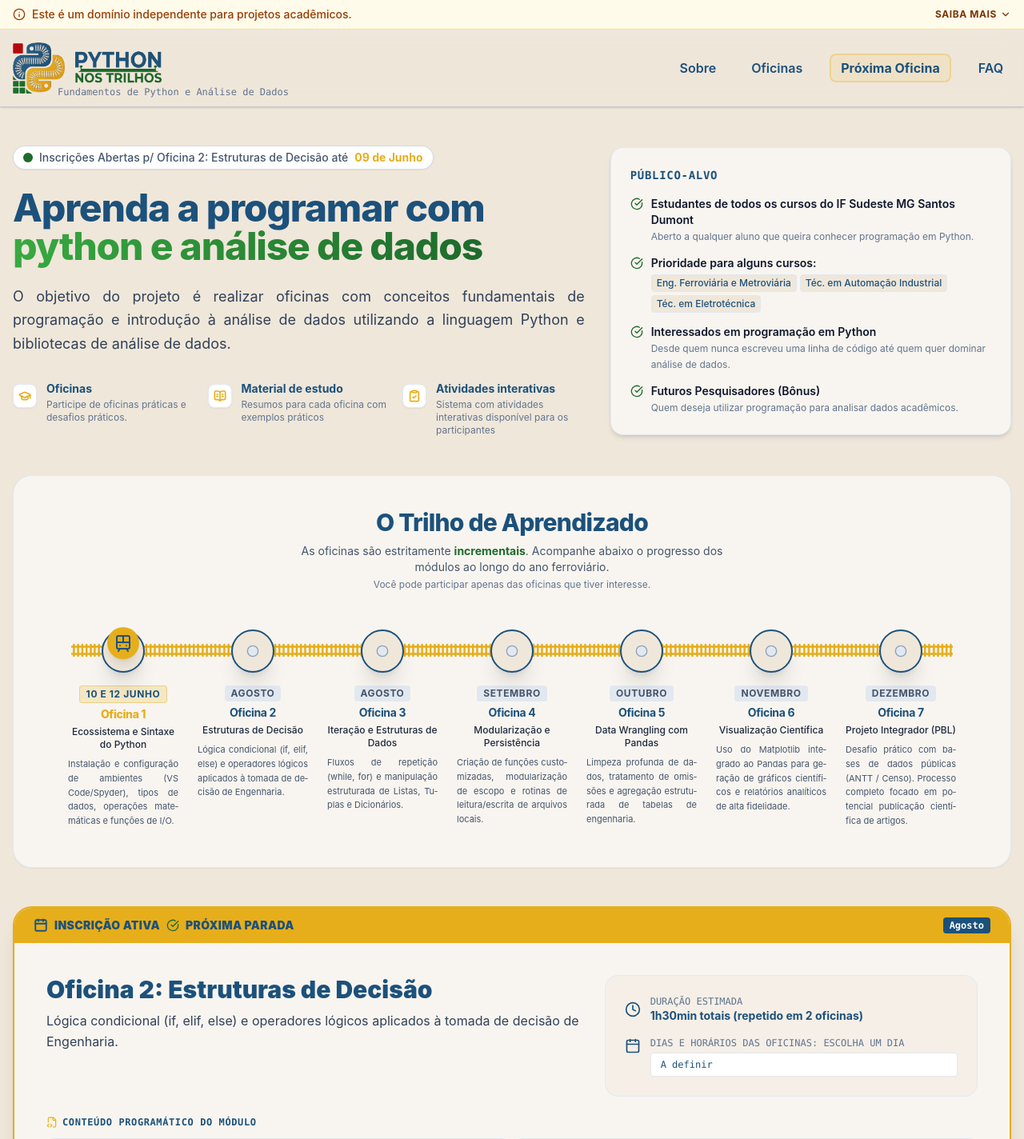
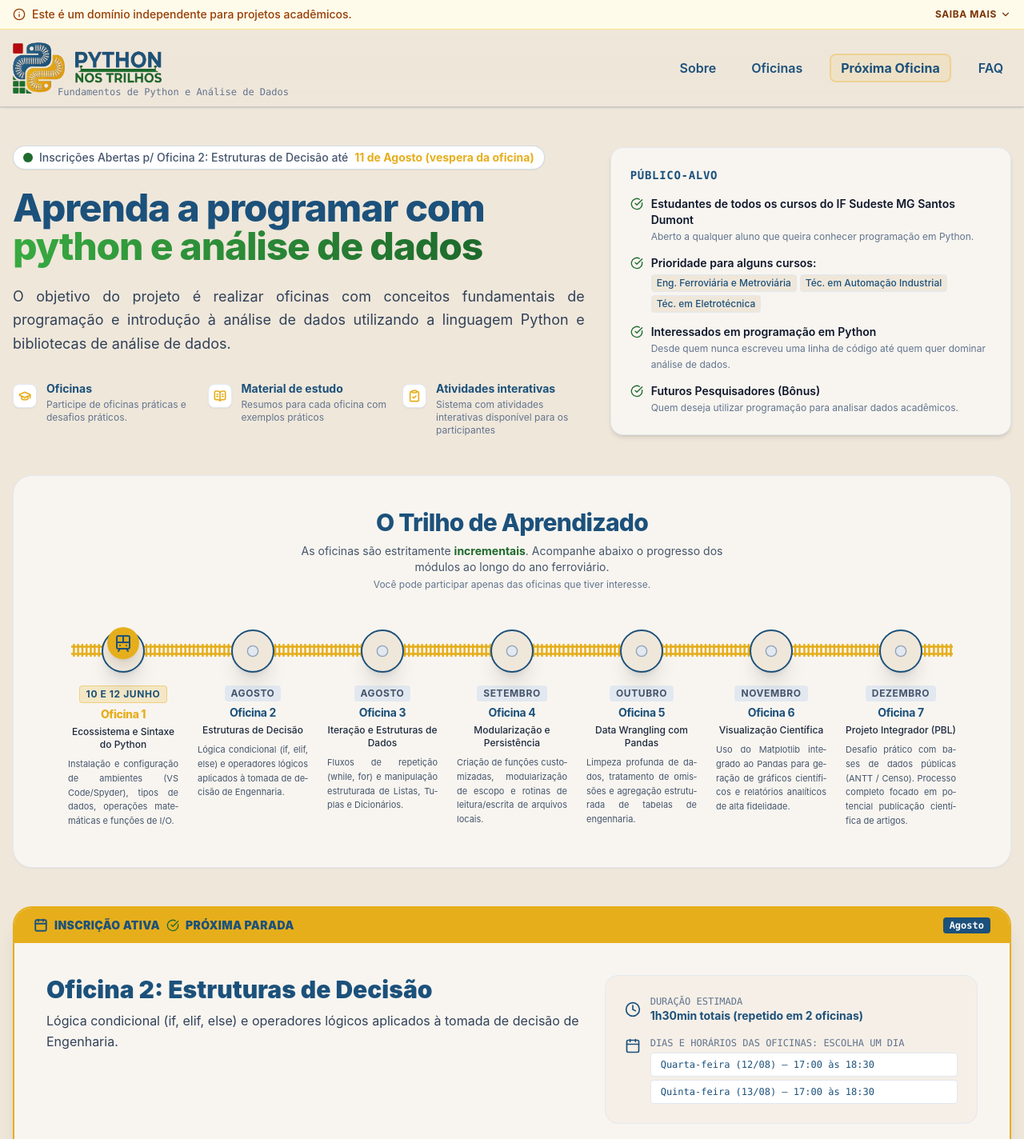
Before and after one commit to ArthurAssuncao/python-trilhos-page, a React (Vite) app: page / in a window 1280 px wide. Shown: the top 1424 px of the page at 80% size. Built offline with nearby package versions, Linux system fonts and the light colour scheme.

Commit message:
oficina 2 date

```diff
--- a/src/data/projectData.ts
+++ b/src/data/projectData.ts
@@ -99,12 +99,11 @@ export const NEXT_WORKSHOP: Workshop = {
   finalDatetime: NEXT_WORKSHOP_SIMPLE?.finalDatetime || "",
   status: NEXT_WORKSHOP_SIMPLE?.status || "current",
   details: {
-    registrationDeadline: "09 de Junho",
+    registrationDeadline: "11 de Agosto (vespera da oficina)",
     duration: "1h30min totais (repetido em 2 oficinas)",
     schedule: [
-      "A definir"
-      /*"Quarta-feira (10/06) — 13:00 às 14:30",
-      "Sexta-feira (11/06) — 17:00 às 18:30",*/
+      "Quarta-feira (12/08) — 17:00 às 18:30",
+      "Quinta-feira (13/08) — 17:00 às 18:30",
     ],
     content: [
   "Revisão rápida de operadores relacionais (>, <, ==, !=, >=, <=)",
@@ -115,7 +114,7 @@ export const NEXT_WORKSHOP: Workshop = {
   "Validação de condições com intervalos e faixas de valores",
   "Exemplos práticos aplicados à Engenharia (decisões com parâmetros de segurança, limites, alertas)",
 ],
-    registrationUrl: "", // Link externo do formulário
+    registrationUrl: "https://forms.gle/RSEZ8yHVhmf7gGrQ7", // Link externo do formulário
   },
 };
 
```
